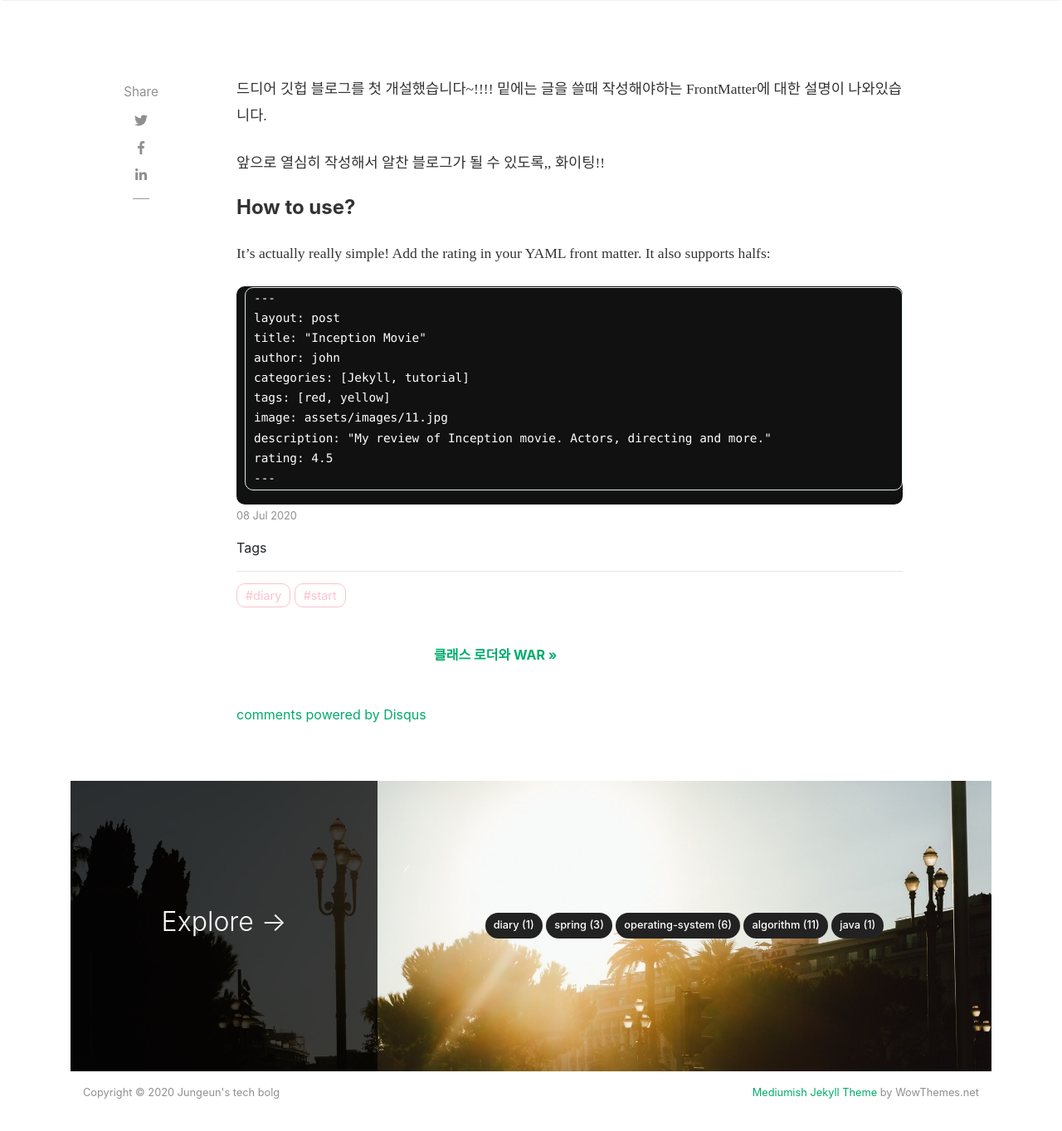
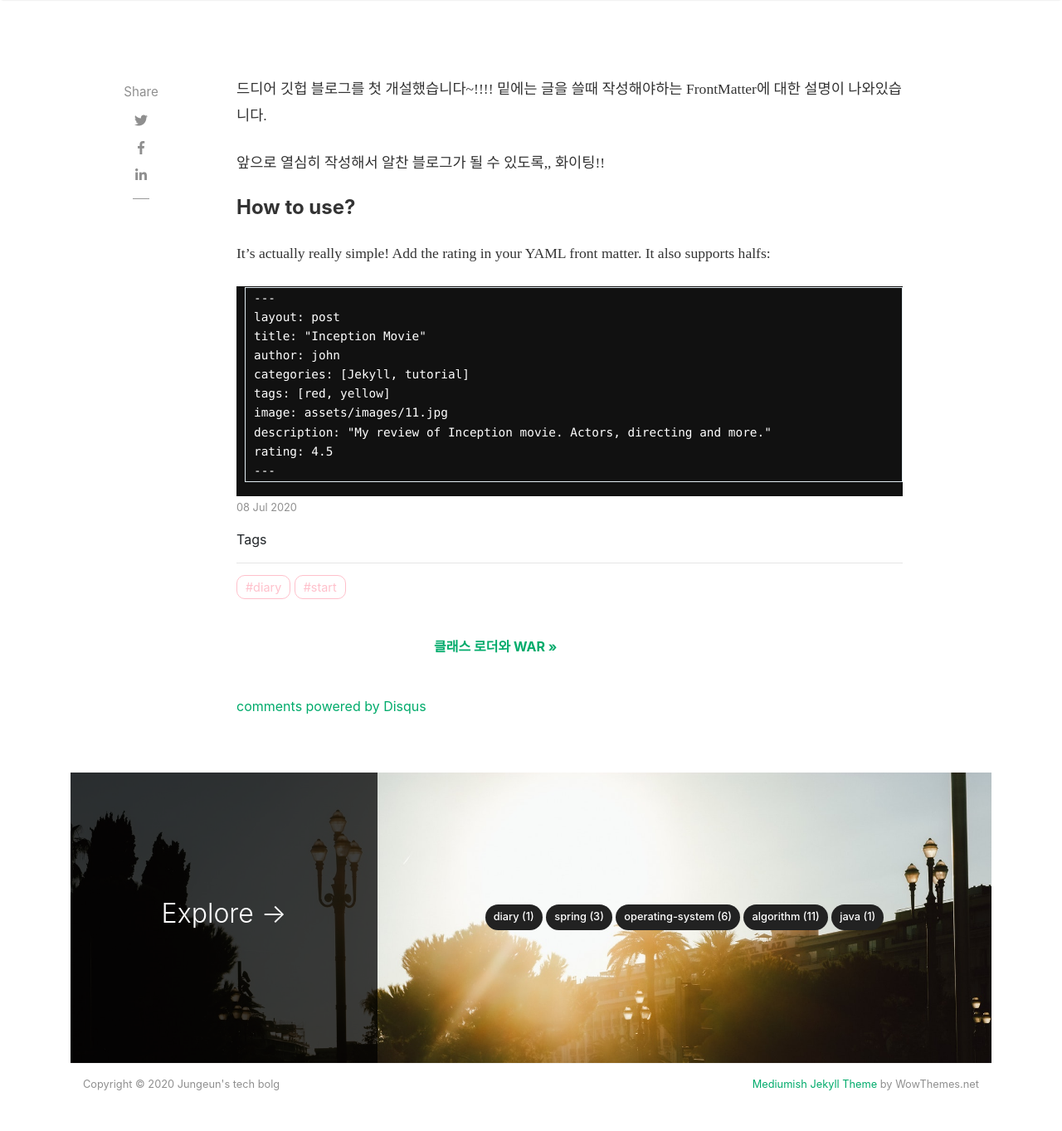
Before and after one commit to JungeunKwon/JungeunKwon.github.io, a Jekyll site: the page built from _posts/2020-07-08-blog.md, in a window 1280 px wide and 1400 px high, scrolled down 697 px. Shown: the top 1363 px of the window at 83% size. Built offline with Jekyll 4.4.1, drawn with Linux system fonts in a browser that asks for light colours; nearby versions of some CDN libraries; some web fonts are replaced; comment, search, counter and statistics services are not loaded.

Commit message:
[수정] 코드블럭 폰트 수정

```diff
--- a/_sass/_syntax.scss
+++ b/_sass/_syntax.scss
@@ -1,14 +1,13 @@
 .highlight .hll {
   background-color: #333333;
-  font-family: "Nanum Gothic Coding";
 }
 .highlight {
   background: #111111;
   color: #ffffff;
   padding-left: 10px;
-  border-radius: 10px;
   padding-top: 1px;
   padding-bottom: 1px;
+  font-family: "Nanum Gothic Coding";
 }
 .highlight .c {
   color: #008800;
```
